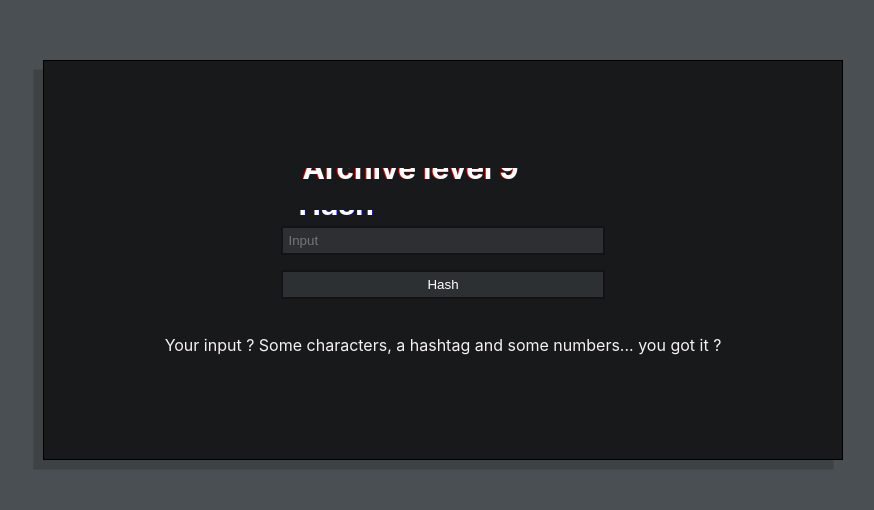
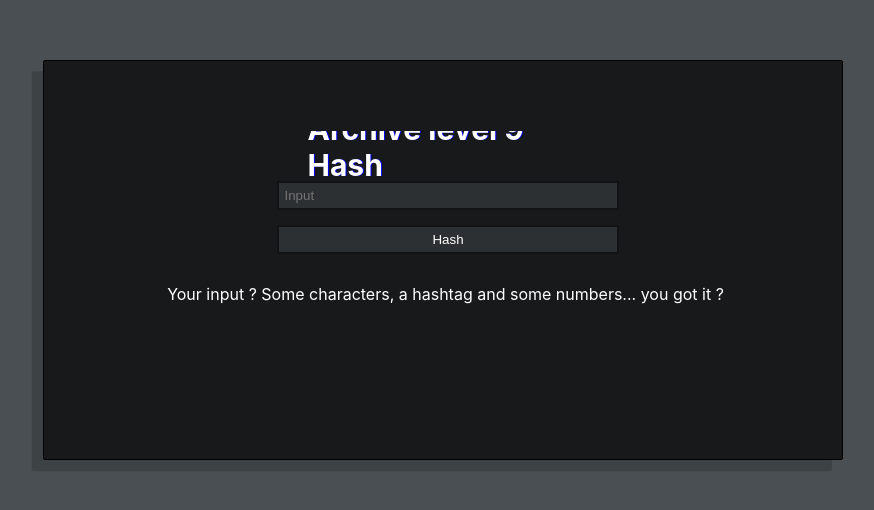
Before and after one commit to MilanBarande/hasher-front, a Next.js app: page / in a window 1280 px wide. Shown: the part 140-650 px from the top of the page, without its empty margins (197-1071 px from the left). Built offline with nearby package versions, Linux system fonts and the light colour scheme.

Commit message:
:lipstick: styles adjustments

```diff
--- a/components/form.tsx
+++ b/components/form.tsx
@@ -1,5 +1,4 @@
 import styles from '../styles/Form.module.scss'
-import Image from 'next/image'
 import { useState, FormEvent, SyntheticEvent } from 'react';
 
 const API_ENDPOINT = 'https://archive-lvl-9-s7ftrbvx6q-ez.a.run.app/hash';
@@ -20,18 +19,21 @@ const Form = () => {
     setValue(event.currentTarget.value)
 
   const [isCopySuccessful, setIsCopySuccesful] = useState(false);
+  const [isCopyInError, setIsCopyInError] = useState(false);
 
-  function updateClipboard(newClip: string) {
-    navigator.clipboard.writeText(newClip).then(function () {
-      setIsCopySuccesful(true)
-    }, function () {
-      setIsCopySuccesful(false)
+  const updateClipboard = (newClip: string) => {
+    navigator.clipboard.writeText(newClip).then(() => {
+      setIsCopySuccesful(true);
+    }, () => {
+      setIsCopyInError(true);
     });
   }
 
+  const handleCopyClick = () => updateClipboard(`!submit_hash ${result}`);
+
   return (
     <div className={styles.hasherCard}>
-      <h1 className={`${styles.hasherHeader} glitch`} data-text="Archive level 9 Hash" />
+      <div className={styles.titleContainer}><h1 className={`${styles.title} glitch`} data-text="Archive level 9 Hash" /></div>
       <form onSubmit={handleSubmit} className={styles.hasherForm}>
         <input
           className={styles.hasherInput}
@@ -44,7 +46,7 @@ const Form = () => {
       {result ?
         <div className={styles.result}>
           <p className={styles.resultText}>{`I hope for you that you are sure about your input... if so, I don't need to explain you where to type: !submit_hash ${result}`}</p>
-          <button className={styles.copyToClipboard} onClick={() => updateClipboard(`!submit_hash ${result}`)}>{isCopySuccessful ? 'Copied ✅' : 'Copy to clipboard'}</button>
+          <button className={styles.copyToClipboard} onClick={handleCopyClick}>{isCopyInError ? 'Oops something went wront, gotta do it manually' : isCopySuccessful ? 'Copied ✅' : 'Copy to clipboard'}</button>
         </div> :
         <p className={styles.result}>
           Your input ? Some characters, a hashtag and some numbers... you got it ?
--- a/styles/Form.module.scss
+++ b/styles/Form.module.scss
@@ -1,5 +1,5 @@
 @keyframes noise-anim {
-  $steps:20;
+  $steps: 20;
   @for $i from 0 through $steps{
     #{percentage($i*(calc(1 / $steps)))}{
       clip:rect(random(100)+px,9999px,random(100)+px,0);
@@ -8,7 +8,7 @@
 }
 
 @keyframes noise-anim-2 {
-  $steps:20;
+  $steps: 20;
   @for $i from 0 through $steps{
     #{percentage($i*(calc(1 / $steps)))}{
       clip:rect(random(100)+px,9999px,random(100)+px,0);
@@ -21,22 +21,25 @@
   width: 800px;
   background-color: #17191a;
   margin: 0 auto;
-  box-shadow: -0.6rem 0.6rem 0 rgba(29, 30, 28, 0.26);
+  box-shadow: -0.7rem 0.7rem 0 rgba(29, 30, 28, 0.26);
   padding: 20px;
-  display: flex;
-  flex-direction: column;
-  justify-content: center;
-  height: 400px
+  height: 400px;
+  color: white;
+  border-radius: 2px;
 }
 
-.hasherHeader {
-  padding: 8px;
+.titleContainer {
+  width: 100%;
+  display: flex;
+  justify-content: center;
+  margin-left: 9px;
+}
+
+.title {
   font-weight: 700;
-  color: white;
   font-size: 30px;
   position: relative;
-  margin: 0 auto;
-  margin-bottom: 40px;
+  margin-top: 30px;
   width: 285px;
 
   &:after {
@@ -45,7 +48,6 @@
     left: 2px;
     text-shadow: -1px 0 red;
     top: 0;
-    color: white;
     background: transparent;
     overflow: hidden;
     clip: rect(0,900px,0,0);
@@ -53,25 +55,25 @@
   }
 
   &:before {
-    content:attr(data-text);
-    position:absolute;
-    left:-2px;
-    text-shadow:1px 0 blue;
-    top:0;
-    color:white;
-    background:transparent;
-    overflow:hidden;
-    clip:rect(0,900px,0,0);
-    animation:noise-anim-2 3s infinite linear alternate-reverse;
+    content: attr(data-text);
+    position: absolute;
+    left: -2px;
+    text-shadow: 1px 0 blue;
+    top: 0;
+    background: transparent;
+    overflow: hidden;
+    clip: rect(0,900px,0,0);
+    animation: noise-anim-2 5s infinite linear alternate-reverse;
   }
 }
 
 .hasherForm {
-  padding: 20px;
   display: flex;
   flex-direction: column;
   justify-content: center;
   width: 100%;
+  margin-top: 50px;
+  margin-left: 5px;
 }
 
 .hasherSubmit{
@@ -90,10 +92,11 @@
 
 .result {
   text-align: center;
+  margin-top: 30px;
+  margin-left: 5px;
 }
 
 .resultText {
-  margin-bottom: 30px;
 }
 
 .imageContainer {
@@ -106,6 +109,6 @@
   background-color: #2d3032;
   width: 45%;
   align-self: center;
-  margin-bottom: 10px;
+  margin-top: 10px;
   height: 35px;
 }
```
